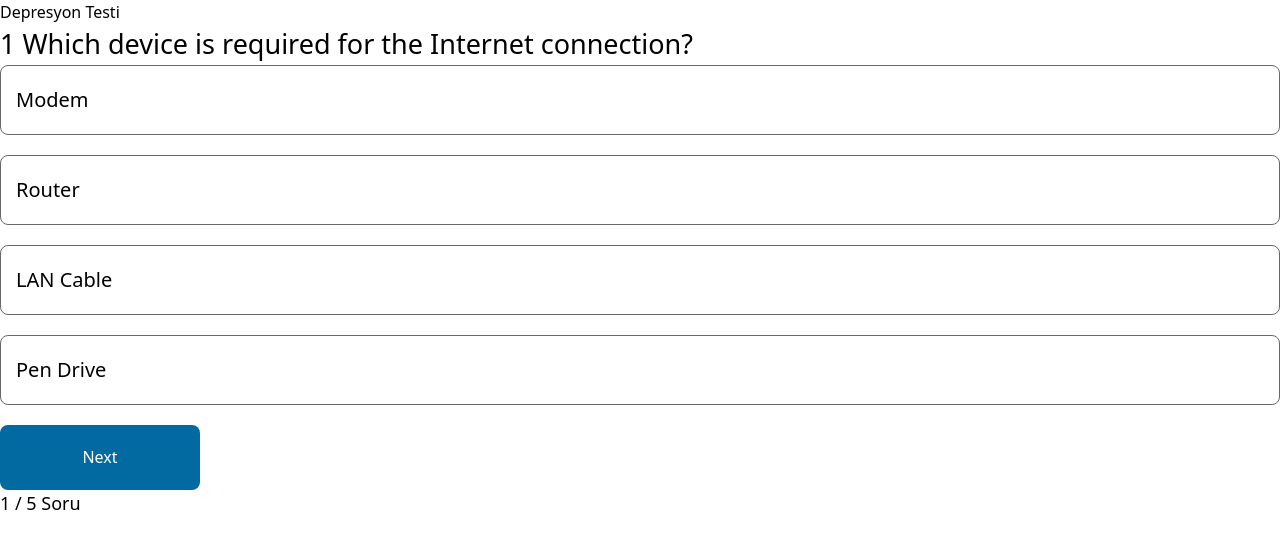
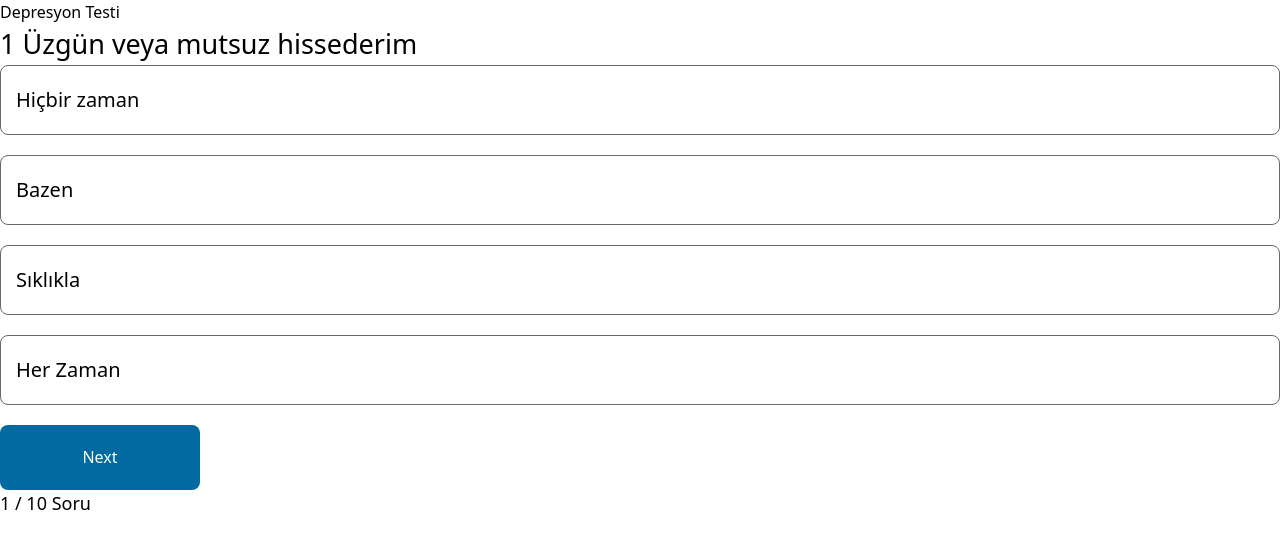
Before and after one commit to hakan-gul/quiz-app-react, a React (Vite) app: page / in a window 1280 px wide. Shown: the top 548 px of the page. Built offline with nearby package versions, Linux system fonts and the light colour scheme.

Commit message:
score-update

```diff
--- a/src/Components/Quiz/Quiz.jsx
+++ b/src/Components/Quiz/Quiz.jsx
@@ -1,11 +1,11 @@
 import React, { useState } from 'react'
 import './quiz.css'
-import {data} from "../../assets/data.js"
+import {depresyon} from "../../assets/data.js"
 import { useRef } from 'react'
 
 const Quiz = () => {
    let [index, setIndex] = useState(0);
-   let [question, setQuestion] = useState(data[index]);
+   let [question, setQuestion] = useState(depresyon[index]);
    let [lock, setLock] = useState(false);
    let [score, setScore] = useState(0);
    let [result,setResult] = useState(false)
@@ -24,20 +24,26 @@ const Quiz = () => {
       ))
       option_array[ans-1].current.classList.add("correct");
       setLock(true);
-       if(question.ans==ans){
+      if(Array.isArray(question.ans)){
+        if(question.ans.includes(ans)){
           setScore(prev=> prev + 1);
+        }
+      } else {
+        if(question.ans == ans){
+          setScore(prev=> prev + 1);
+        }
       }
     }
   }
 
   const next = () =>{
     if (lock===true) {
-      if(index ===data.length-1){
+      if(index ===depresyon.length-1){
         setResult(true);
         return 0;
       }
       setIndex(++index)
-      setQuestion(data[index]);
+      setQuestion(depresyon[index]);
       setLock(false);
       option_array.map((option)=>(
         option.current.classList.remove("correct")
@@ -47,7 +53,7 @@ const Quiz = () => {
 
   const reset = ()=>{
     setIndex(0);
-    setQuestion(data[0]);
+    setQuestion(depresyon[0]);
     setScore(0);
     setLock(false);
     setResult(false);
@@ -62,7 +68,7 @@ const Quiz = () => {
               {result?<>
               <div className='flex items-center justify-center'>
                 <div className='font-bold text-xl mb-7'>
-                  skorunuz %{score*20} tebrikler
+                  skorunuz %{score*10} tebrikler
                 </div>
               </div>
               <div className='flex items-center justify-center'>
@@ -76,7 +82,7 @@ const Quiz = () => {
               <div className='flex items-center justify-center'>
                 <button onClick={next}>Next</button>
               </div>
-              <div className="index flex items-center justify-center pt-3">{index+1} / {data.length} Soru</div></>}
+              <div className="index flex items-center justify-center pt-3">{index+1} / {depresyon.length} Soru</div></>}
           </div>
         </div>
       </div>
--- a/src/assets/data.js
+++ b/src/assets/data.js
@@ -1,42 +1,82 @@
-export const data = [
+export const depresyon = [
     {
-      question: "Which device is required for the Internet connection?",
-      option1: "Modem",
-      option2: "Router",
-      option3: "LAN Cable",
-      option4: "Pen Drive",
-      ans: 1,
+      question: "Üzgün veya mutsuz hissederim",
+      option1: "Hiçbir zaman",
+      option2: "Bazen",
+      option3: "Sıklıkla",
+      option4: "Her Zaman",
+      ans: [3, 4],
     },
     {
-      question: "Which continent has the highest number of countries?",
-      option1: "Asia",
-      option2: "Europe",
-      option3: "North America",
-      option4: "Africa",
-      ans: 4,
+      question: "Uykuya dalmada veya uyumaya devam etmekte zorluk çekerim / çok uyurum",
+      option1: "Hiçbir zaman",
+      option2: "Bazen",
+      option3: "Sıklıkla",
+      option4: "Her Zaman",
+      ans: [3, 4],
     },
     {
-      question: "Junk e-mail is also called?",
-      option1: "Spam",
-      option2: "Fake",
-      option3: "Archived",
-      option4: "Bin",
-      ans: 1,
+      question: "Gün içinde enerjim düşük veya yorgun hissederim",
+     option1: "Hiçbir zaman",
+      option2: "Bazen",
+      option3: "Sıklıkla",
+      option4: "Her Zaman",
+      ans: [3, 4],
     },
     {
-      question: "A computer cannot BOOT if it does not have the?",
-      option1: "Application Software",
-      option2: "Internet",
-      option3: "Operating System",
-      option4: "Mouse",
-      ans: 3,
+      question: "Bir şeyleri yaparken ilgim azdır veya keyif almama",
+      option1: "Hiçbir zaman",
+      option2: "Bazen",
+      option3: "Sıklıkla",
+      option4: "Her Zaman",
+      ans: [3, 4],
     },
     {
-      question: "First page of Website is termed as?",
-      option1: "Index Page",
-      option2: "Homepage",
-      option3: "Sitemap",
-      option4: "Pen Drive",
-      ans: 2,
+      question: "İştahım azdır / çok fazla yemek yerim",
+      option1: "Hiçbir zaman",
+      option2: "Bazen",
+      option3: "Sıklıkla",
+      option4: "Her Zaman",
+      ans: [3, 4],
+    },
+    {
+      question: "Gelecek hakkında karamsar ve umutsuzum",
+      option1: "Hiçbir zaman",
+      option2: "Bazen",
+      option3: "Sıklıkla",
+      option4: "Her Zaman",
+      ans: [3, 4],
+    },
+    {
+      question: "Kendimi başarısız bir insan olarak görürüm",
+      option1: "Hiçbir zaman",
+      option2: "Bazen",
+      option3: "Sıklıkla",
+      option4: "Her Zaman",
+      ans: [3, 4],
+    },
+    {
+      question: "İçimden ağlama isteği gelir",
+      option1: "Hiçbir zaman",
+      option2: "Bazen",
+      option3: "Sıklıkla",
+      option4: "Her Zaman",
+      ans: [3, 4],
+    },
+    {
+      question: "Karar almakta güçlük çekerim",
+      option1: "Hiçbir zaman",
+      option2: "Bazen",
+      option3: "Sıklıkla",
+      option4: "Her Zaman",
+      ans: [3, 4],
+    },
+    {
+      question: "Öz bakımıma dikkat ederim",
+      option1: "Hiçbir zaman",
+      option2: "Bazen",
+      option3: "Sıklıkla",
+      option4: "Her Zaman",
+      ans: [1, 2],
     },
   ];
```
Lines whose indentation alone changed are shown as unchanged.
